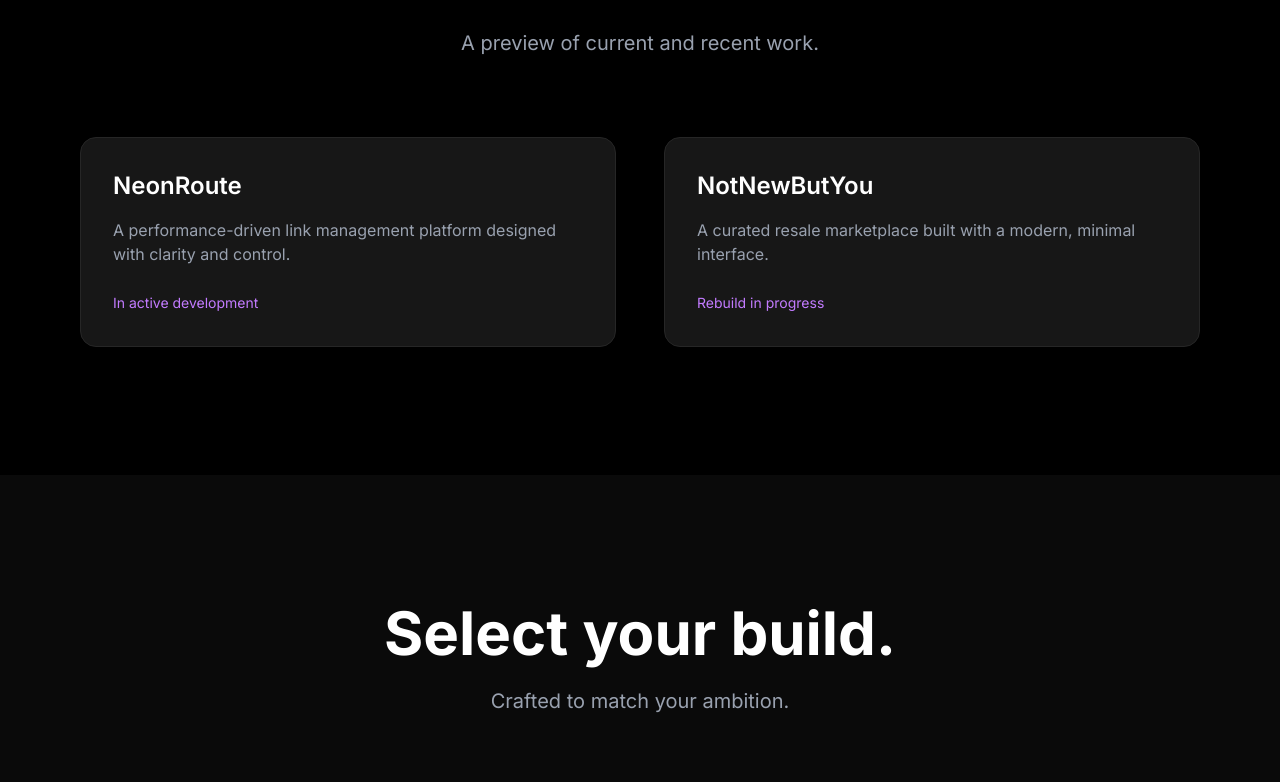
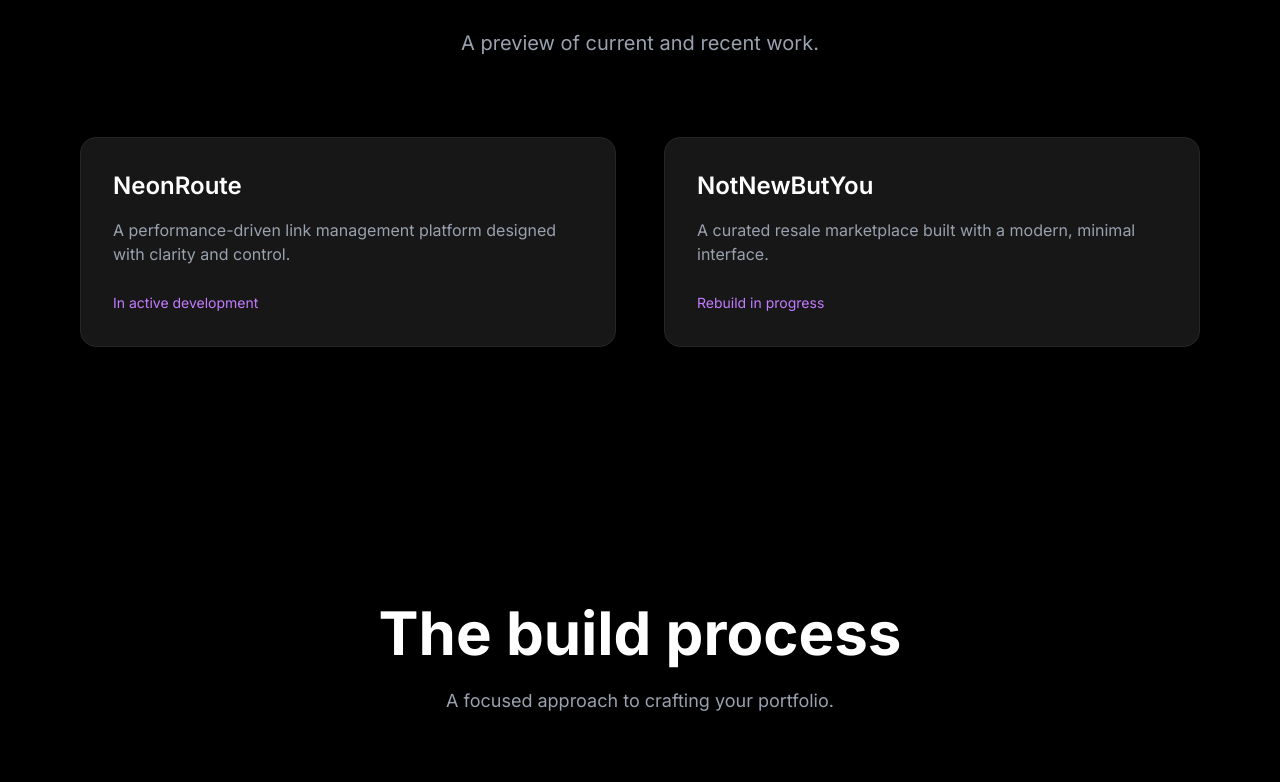
Before and after one commit to raghent/ghent-studio, a React (Vite) app: page / in a window 1280 px wide. Shown: the part 2013-2795 px from the top of the page. Built offline with nearby package versions, Linux system fonts and the light colour scheme.

Commit message:
Add client process section

```diff
--- a/src/App.jsx
+++ b/src/App.jsx
@@ -4,6 +4,7 @@ import Hero from "./sections/Hero"
 import Why from "./sections/Why"
 import Tech from "./sections/Tech"
 import Work from "./sections/Work"
+import Process from "./sections/Process"
 import Pricing from "./sections/Pricing"
 import Contact from "./sections/Contact"
 import Success from "./pages/Success"
@@ -16,6 +17,7 @@ function Home() {
       <Why />
       <Tech />
       <Work />
+      <Process />
       <Pricing />
       <Contact />
     </>
--- a/src/sections/Process.jsx
+++ b/src/sections/Process.jsx
@@ -1,15 +1,56 @@
+import { motion } from "framer-motion"
+
 export default function Process() {
   return (
     <section className="py-32 px-8 md:px-20 bg-black text-white">
-      <h2 className="text-4xl md:text-6xl font-bold mb-16">
-        How It Works
-      </h2>
+      <div className="max-w-6xl mx-auto text-center">
 
-      <div className="space-y-10 text-gray-400 max-w-3xl">
-        <p><strong>Phase 1.</strong> Vision & Strategy Call</p>
-        <p><strong>Phase 2.</strong> Storyboarding & Concept</p>
-        <p><strong>Phase 3.</strong> Build & Animation</p>
-        <p><strong>Phase 4.</strong> Launch & Optimization</p>
+        <motion.h2
+          initial={{ opacity: 0, y: 30 }}
+          whileInView={{ opacity: 1, y: 0 }}
+          transition={{ duration: 0.7 }}
+          viewport={{ once: true }}
+          className="text-4xl md:text-6xl font-bold mb-6"
+        >
+          The build process
+        </motion.h2>
+
+        <p className="text-gray-400 text-lg mb-16">
+          A focused approach to crafting your portfolio.
+        </p>
+
+        <div className="grid md:grid-cols-4 gap-8 text-left">
+
+          <div>
+            <h3 className="text-xl font-semibold mb-3">Discovery</h3>
+            <p className="text-gray-400">
+              We discuss your work, goals, and the feeling your portfolio should create.
+            </p>
+          </div>
+
+          <div>
+            <h3 className="text-xl font-semibold mb-3">Design Direction</h3>
+            <p className="text-gray-400">
+              Layout, structure, and motion are crafted to elevate your work.
+            </p>
+          </div>
+
+          <div>
+            <h3 className="text-xl font-semibold mb-3">Build</h3>
+            <p className="text-gray-400">
+              Your site is developed using modern performance-first technology.
+            </p>
+          </div>
+
+          <div>
+            <h3 className="text-xl font-semibold mb-3">Launch</h3>
+            <p className="text-gray-400">
+              Your portfolio is deployed globally and ready to share.
+            </p>
+          </div>
+
+        </div>
+
       </div>
     </section>
   )
```
